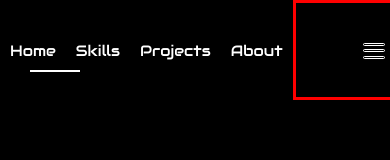
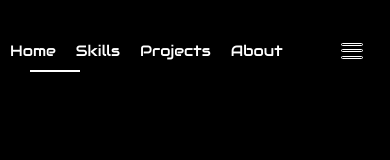
Before and after one commit to rabtennamgyal/TOP-Project-personal-portfolio, a website built with webpack: page dist/index.html in a window 390 px wide. Built offline with nearby package versions, Linux system fonts and the light colour scheme; a web font is replaced by a local one.

Commit message:
added margin on hamburger 🍔

```diff
--- a/src/sass/module/nav.scss
+++ b/src/sass/module/nav.scss
@@ -49,13 +49,13 @@
 
     .navTwo {
         width: 100%;
-        border: solid red;
         display: flex;
         align-items: center;
         justify-content: center;
 
         @include respond(phone) {
-            justify-content: end;
+            display: grid;
+            place-items: center;
         }
 
         .list {
@@ -92,6 +92,7 @@
 
             @include respond(phone) {
                 display: grid;
+                margin-left: 3rem;
             }
 
             &:hover {
```
Also changed, not shown: dist/main.js.
